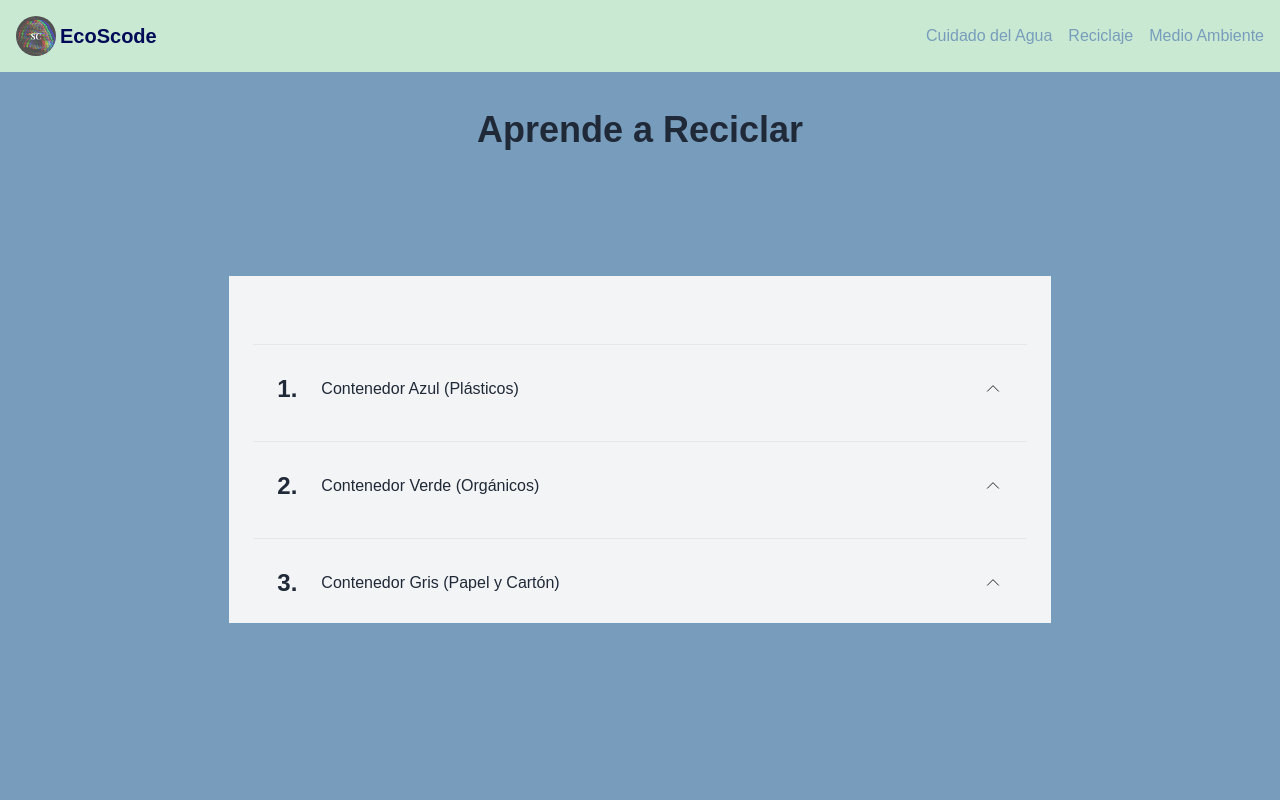
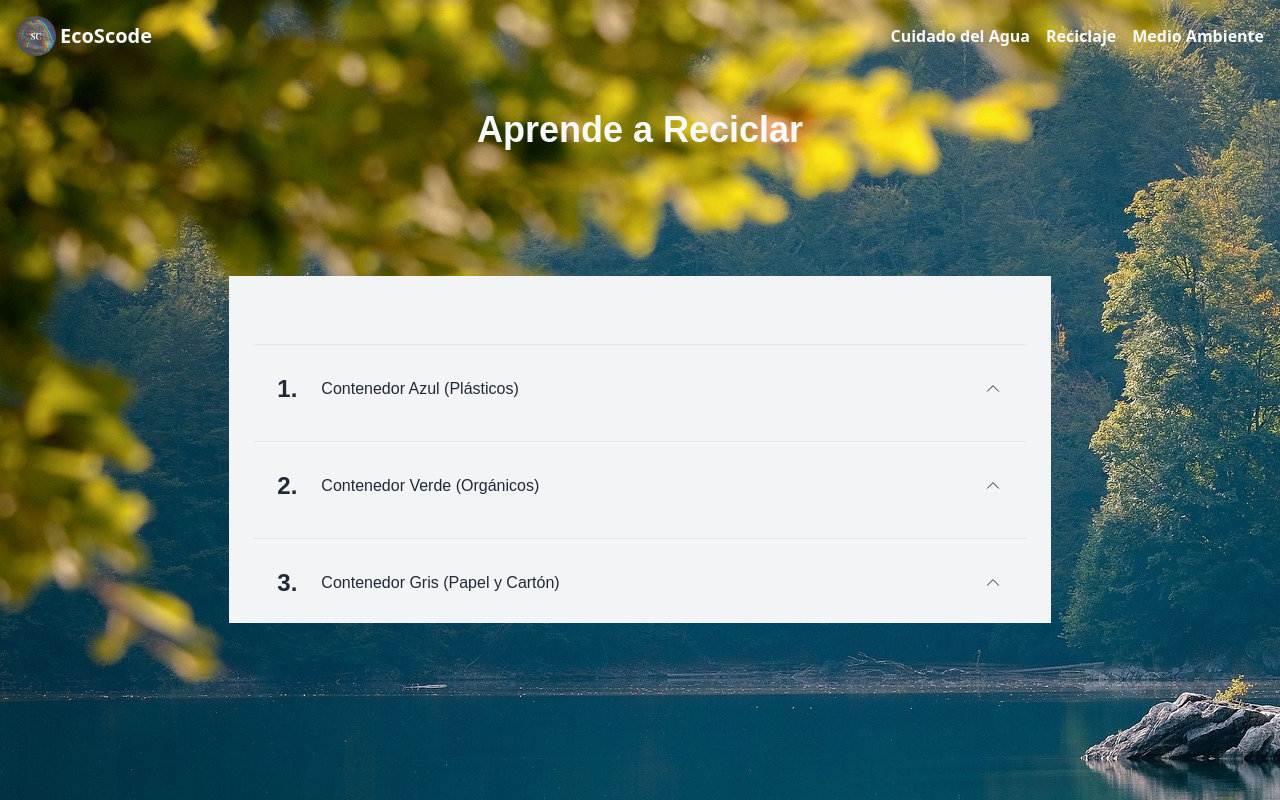
Before and after one commit to ScodeDev24/eco-scode, a Next.js app: page /reciclaje in a window 1280 px wide. Built offline with nearby package versions, Linux system fonts and the light colour scheme.

Commit message:
IMP: change background

```diff
--- a/src/app/cuidado-agua/page.tsx
+++ b/src/app/cuidado-agua/page.tsx
@@ -76,7 +76,7 @@ const generalData: DataItem[] = [
 export default function CuidadoAgua() {
   return (
     <section>
-    <h1 className="text-center dark:text-white lg:text-4xl text-3xl lg:leading-9 leading-7 text-gray-800 font-semibold mt-10">Cuida el Agua</h1>
+    <h1 className="text-center dark:text-white lg:text-4xl text-3xl lg:leading-9 leading-7 text-slate-50 font-semibold mt-10">Cuida el Agua</h1>
     <Accordion generalData={generalData} isList={false}/>
     </section>
   )
--- a/src/app/layout.tsx
+++ b/src/app/layout.tsx
@@ -27,7 +27,7 @@ export default function RootLayout({
   return (
     <html lang="en">
       <body
-        className={`${geistSans.variable} ${geistMono.variable} antialiased bg-accent`}
+        className={`${geistSans.variable} ${geistMono.variable} bg-[url('/background.jpg')] bg-opacity-90`}
        >
         <Navbar />
         {children}
--- a/src/app/medio-ambiente/page.tsx
+++ b/src/app/medio-ambiente/page.tsx
@@ -59,7 +59,7 @@ const carbonFootprintData: DataItem[] = [
 export default function MedioAmbiente() {
   return (
     <section>
-      <h1 className="text-center dark:text-white lg:text-4xl text-3xl lg:leading-9 leading-7 text-gray-800 font-semibold mt-10">Reduce tu huella de carbono</h1>
+      <h1 className="text-center dark:text-white lg:text-4xl text-3xl lg:leading-9 leading-7 text-slate-50 font-semibold mt-10">Reduce tu huella de carbono</h1>
       <Accordion generalData={carbonFootprintData} isList={true}/>
     </section>
   );
--- a/src/app/reciclaje/page.tsx
+++ b/src/app/reciclaje/page.tsx
@@ -52,7 +52,7 @@ const recyclingData: DataItem[] = [
 export default function Reciclaje() {
   return (
     <section>
-      <h1 className="text-center dark:text-white lg:text-4xl text-3xl lg:leading-9 leading-7 text-gray-800 font-semibold mb-4 mt-10">
+      <h1 className="text-center dark:text-white lg:text-4xl text-3xl lg:leading-9 leading-7 text-slate-50 font-semibold mb-4 mt-10">
         Aprende a Reciclar
       </h1>
       <Accordion generalData={recyclingData} isList={true} />
--- a/src/components/Navbar/Navbar.tsx
+++ b/src/components/Navbar/Navbar.tsx
@@ -7,7 +7,7 @@ export default function Navbar() {
     const [isOpen, setIsOpen] = useState<boolean>(false);
 
     return (
-        (<nav className="bg-primary p-4">
+        (<nav className="p-4">
             <div className="container mx-auto flex justify-between items-center">
                 {/* Logo */}
                 <Link href="/" className='flex gap-1 items-center'>
@@ -20,14 +20,14 @@ export default function Navbar() {
                            height={50}
                        />
                 </div>
-                <div className='text-xl font-bold text-darkBlue'>
+                <div className='text-xl font-bold text-slate-50 font-sans'>
                     EcoScode
                 </div>
                     </Link>
 
                 {/* Botón de menú para mobile */}
                 <div className="md:hidden">
-                    <button onClick={() => setIsOpen(!isOpen)} className="text-darkBlue">
+                    <button onClick={() => setIsOpen(!isOpen)} className="text-slate-50">
                         {isOpen ? (
                             <svg
                                 className="w-6 h-6"
@@ -64,13 +64,13 @@ export default function Navbar() {
 
                 {/* Links para desktop */}
                 <div className="hidden md:flex space-x-4">
-                    <Link href="/cuidado-agua" className="text-accent hover:text-darkBlue">
+                    <Link href="/cuidado-agua" className="text-slate-50 hover:text-darkBlue font-sans font-bold">
                         Cuidado del Agua
                     </Link>
-                    <Link href="/reciclaje" className="text-accent hover:text-darkBlue">
+                    <Link href="/reciclaje" className="text-slate-50 hover:text-darkBlue font-sans font-bold">
                         Reciclaje
                     </Link>
-                    <Link href="/medio-ambiente" className="text-accent hover:text-darkBlue">
+                    <Link href="/medio-ambiente" className="text-slate-50 hover:text-darkBlue font-sans font-bold">
                         Medio Ambiente
                     </Link>
                 </div>
@@ -81,17 +81,17 @@ export default function Navbar() {
                 <div className="md:hidden mt-4 space-y-4">
                     <ul>
                         <li>
-                            <Link href="/cuidado-agua" className="text-accent hover:text-darkBlue">
+                            <Link href="/cuidado-agua" className="text-slate-50 hover:text-darkBlue">
                                 Cuidado del Agua
                             </Link>
                         </li>
                         <li>
-                            <Link href="/reciclaje" className="text-accent hover:text-darkBlue">
+                            <Link href="/reciclaje" className="text-slate-50 hover:text-darkBlue">
                                 Reciclaje
                             </Link>
                         </li>
                         <li>
-                            <Link href="/medio-ambiente" className="text-accent hover:text-darkBlue">
+                            <Link href="/medio-ambiente" className="text-slate-50 hover:text-darkBlue">
                                 Medio Ambiente
                             </Link>
                         </li>
```
Also changed, not shown: public/background.jpg (added).
